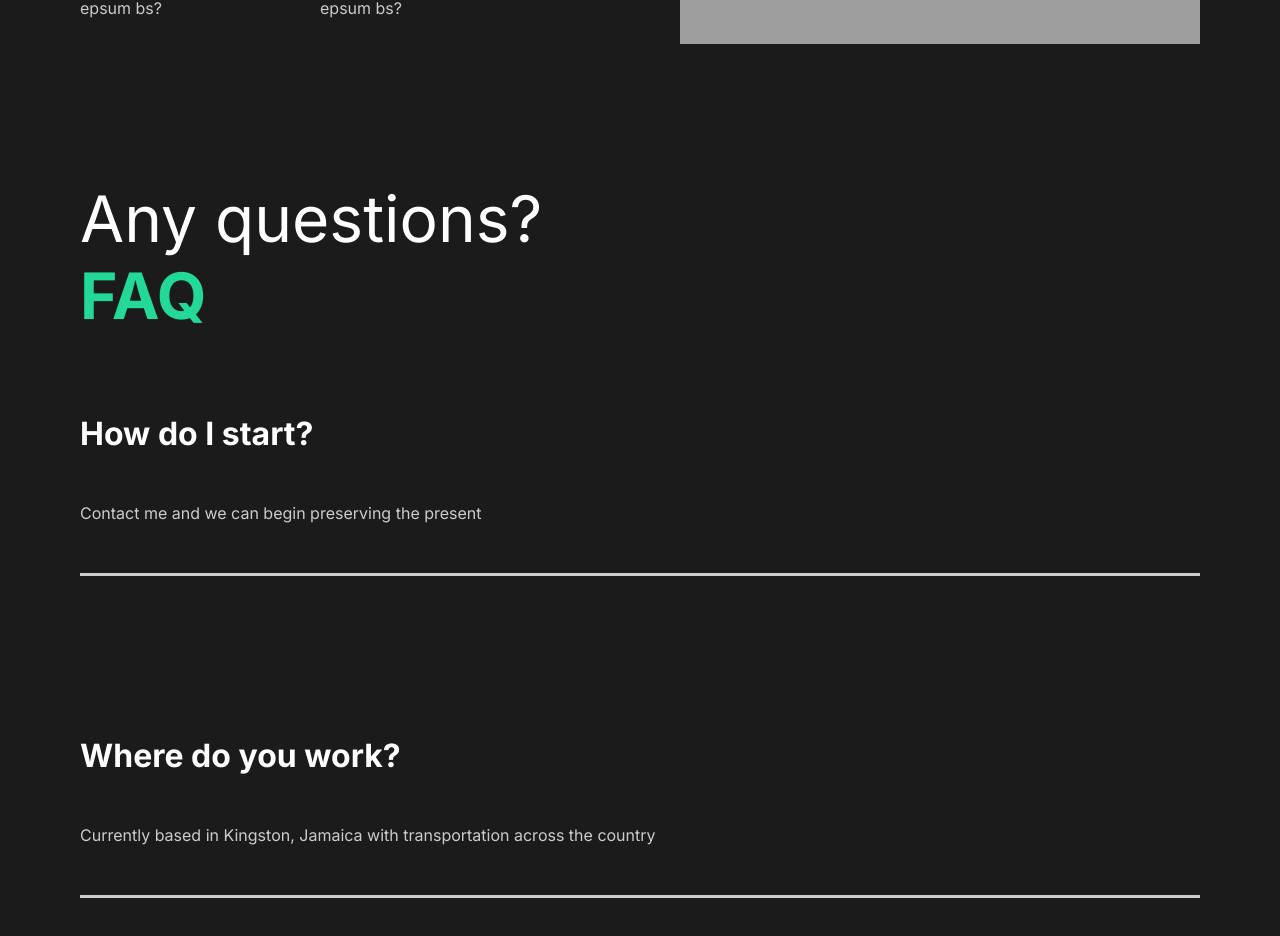
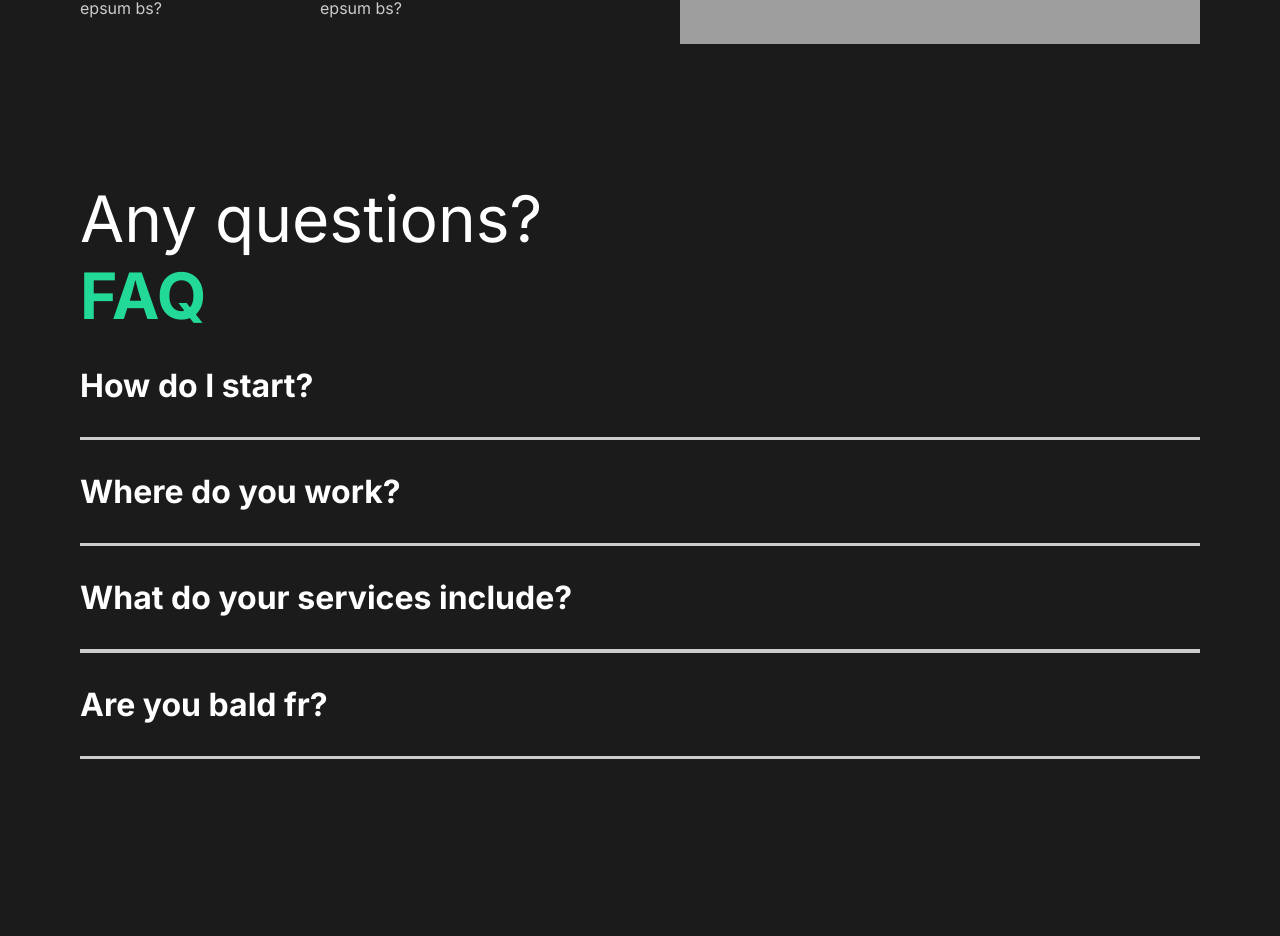
Before and after one commit to FarajiSparks/Capture, a React (Create React App) app: page / in a window 1280 px wide. Shown: the part 1794-2730 px from the top of the page. After the commit the page ends 2646 px from the top, so only its background shows below. Built offline with nearby package versions, Linux system fonts and the light colour scheme; grey boxes are pictures that could not be loaded.

Commit message:
Reuseable components and sidefadein animations

```diff
--- a/package.json
+++ b/package.json
@@ -13,7 +13,7 @@
     "framer-motion": "^10.12.17",
     "react": "^18.2.0",
     "react-dom": "^18.2.0",
-    "react-intersection-observer": "^9.5.0",
+    "react-intersection-observer": "^9.5.1",
     "react-router-dom": "^6.13.0",
     "react-scripts": "5.0.1",
     "styled-components": "^5.3.11",
--- a/src/animation.js
+++ b/src/animation.js
@@ -49,3 +49,13 @@ export const photoAnim = {
         }
     }
 }
+
+export const fadeInSide = {
+    hidden: { opacity:0,
+                y:100 },
+    show: {
+        opacity: 1,
+        y:0,
+        transition: {ease:"easeOut", duration: 1}
+    }
+}
--- a/src/components/FaqSection.js
+++ b/src/components/FaqSection.js
@@ -1,36 +1,50 @@
-import React from "react";
+import React, {useState} from "react";
 import styled from 'styled-components';
 import {About} from '../styles';
+import Toggle from "./Toggle";
+import {LayoutGroup} from 'framer-motion';
+
+import { useScroll } from "./useScroll";
+import { fadeInSide } from "../animation";
 
 const FaqSection = ()=>{
+
+    const [element, controls] = useScroll();
+
     return(
-        <Faq>
-            <h2>Any questions? <span>FAQ</span></h2>
+
+        <Faq  variants={fadeInSide} animate={controls} initial="hidden" ref={element}>
+            <h2>Any questions? <span>FAQ</span> </h2>
+            <LayoutGroup>
+                <Toggle title={"How do I start?"}>
                     <div className="question">
-                <h4>How do I start?</h4>
                         <div className="answer">
                             <p>Contact me and we can begin preserving the present</p>
                         </div>
                     </div>
+                </Toggle>
+                <Toggle title={"Where do you work?"}>
                 <div className="question">
-                <h4>Where do you work?</h4>
                     <div className="answer">
                         <p>Currently based in Kingston, Jamaica with transportation across the country</p>
                     </div>
                 </div>
-               <div className="faq-line"></div>
+                </Toggle>
+                <Toggle title={"What do your services include?"}>
                     <div className="question">
-                <h4>What do your services include?</h4>
                         <div className="answer">
                             <p>My services include onsite photography with edits available</p>
                         </div>
                     </div>
+                </Toggle>
+                <Toggle title={"Are you bald fr?"}>
                     <div className="question">
-                <h4>Are you bald fr?</h4>
                         <div className="answer">
                             <p>Yes</p>
                         </div>
                     </div>
+                </Toggle>
+            </LayoutGroup>
         </Faq>
     )
 }
@@ -46,9 +60,8 @@ h2{
     font-weight:lighter;
 }
 
-.answer:after {
+.faq-line {
     display: block;
-    content: '';
     background: #CCCCCC;
     height: 0.2rem;
     margin: 2rem 0;
@@ -56,14 +69,14 @@ h2{
 }
 
 .question{
-    padding:3rem 0rem;
+    padding:1rem 0rem;
     cursor:pointer;
 }
 
 .answer{
-    padding: 2rem 0rem;
+    padding: .1rem 0rem;
     p{
-        padding:1rem 0rem;
+        padding:.1rem 0rem;
     }
 }
 `;
--- a/src/components/ServiceSection.js
+++ b/src/components/ServiceSection.js
@@ -9,10 +9,14 @@ import money from '../img/money.svg';
 import styled from "styled-components";
 import {About, Description, Image} from '../styles';
 
+import { useScroll } from "./useScroll";
+import { fade, fadeInSide } from "../animation";
+
 
 const ServiceSection = () =>{
+    const [element, controls] = useScroll();
     return (
-        <Services>
+        <Services variants={fadeInSide} animate={controls} initial="hidden" ref={element}>
             <Description>
                 <h2> High <span>quality</span> service
                 </h2>
--- /dev/null
+++ b/src/components/Toggle.js
@@ -0,0 +1,15 @@
+import React, {useState} from 'react';
+import {motion} from 'framer-motion';
+
+const Toggle = ({title,children}) => {
+    const [toggle, setToggle] = useState(false)
+  return (
+    <motion.div layout onClick={()=>setToggle(!toggle)}>
+        <motion.h4 layout>{title}</motion.h4>
+        {toggle? children: ''}
+        <div className="faq-line"></div>
+    </motion.div>
+  )
+}
+
+export default Toggle
--- a/src/components/Wave.js
+++ b/src/components/Wave.js
@@ -4,7 +4,6 @@ import styled from "styled-components";
 
 //Animations
 import {motion} from 'framer-motion';
-import {pageAnimation} from '../animation';
 
 const Wave = () => {
   return (
--- /dev/null
+++ b/src/components/useScroll.js
@@ -0,0 +1,17 @@
+import { useEffect } from "react";
+import { useInView } from "react-intersection-observer";
+import { useAnimationControls } from "framer-motion";
+
+export const useScroll = () => {
+  const controls = useAnimationControls();
+  const [element, inView] = useInView({ threshold: 0.5});
+  useEffect(() => {
+    if (inView) {
+      controls.start("show");
+    } else {
+      controls.start("hidden");
+    }
+  }, [controls, inView]);
+  return [element, controls];
+
+};
--- a/src/pages/ContactUs.js
+++ b/src/pages/ContactUs.js
@@ -1,4 +1,5 @@
 import React from 'react'
+
 
 //Animations
 import {motion} from 'framer-motion';
@@ -6,8 +7,13 @@ import {pageAnimation} from '../animation';
 
 const ContactUs = () => {
   return (
-
-    <motion.div exit="exit" variants={pageAnimation} initial="hidden" animate="show">Contact Us</motion.div>
+    <motion.div
+      exit="exit"
+      variants={pageAnimation}
+      initial="hidden"
+      animate="show">
+        Contact Me
+      </motion.div>
   )
 }
 
--- a/src/styles.js
+++ b/src/styles.js
@@ -1,7 +1,8 @@
 import styled from "styled-components";
+import {motion} from 'framer-motion';
 
 //Style components
-export const About = styled.div`
+export const About = styled(motion.div)`
 min-height:90vh;
 display:flex;
 align-items:cover;
```
Also changed, not shown: 1 other file (tests, documents, lock files or other folders). Lines whose indentation alone changed are shown as unchanged.
